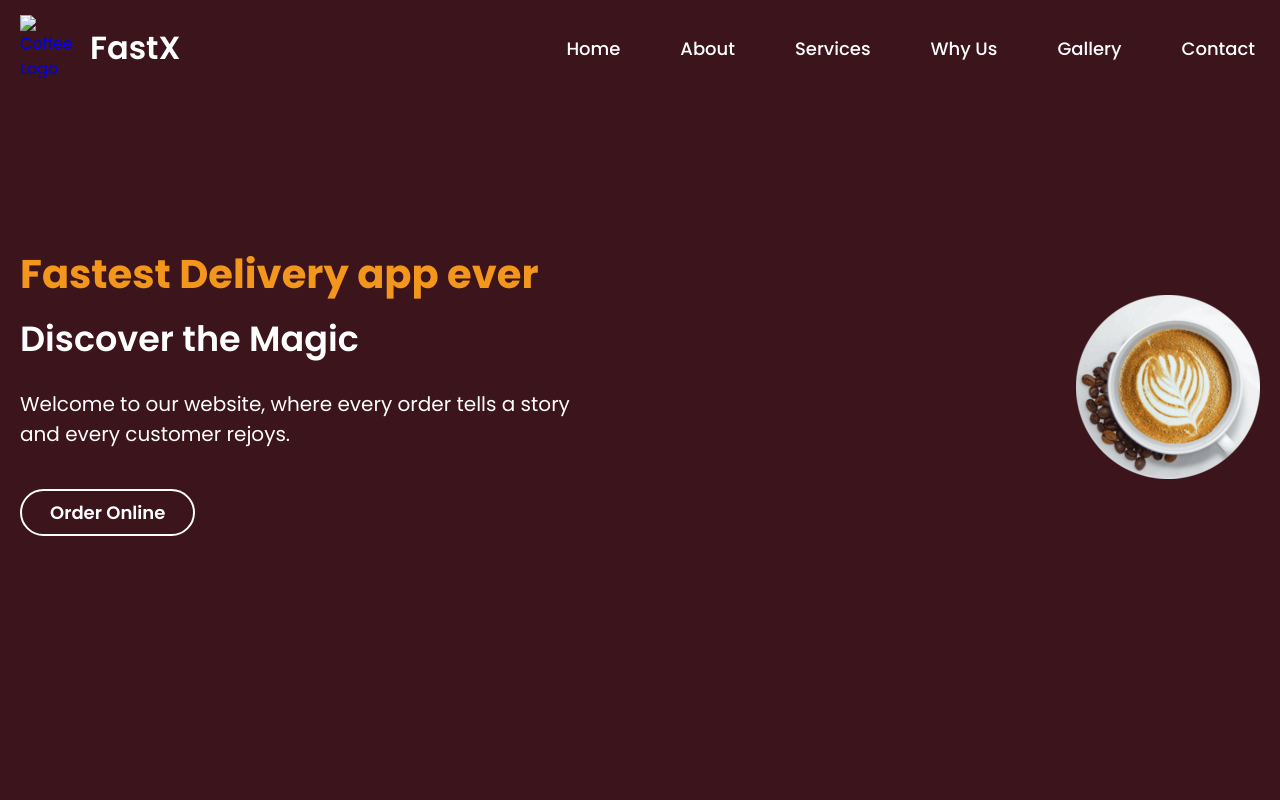
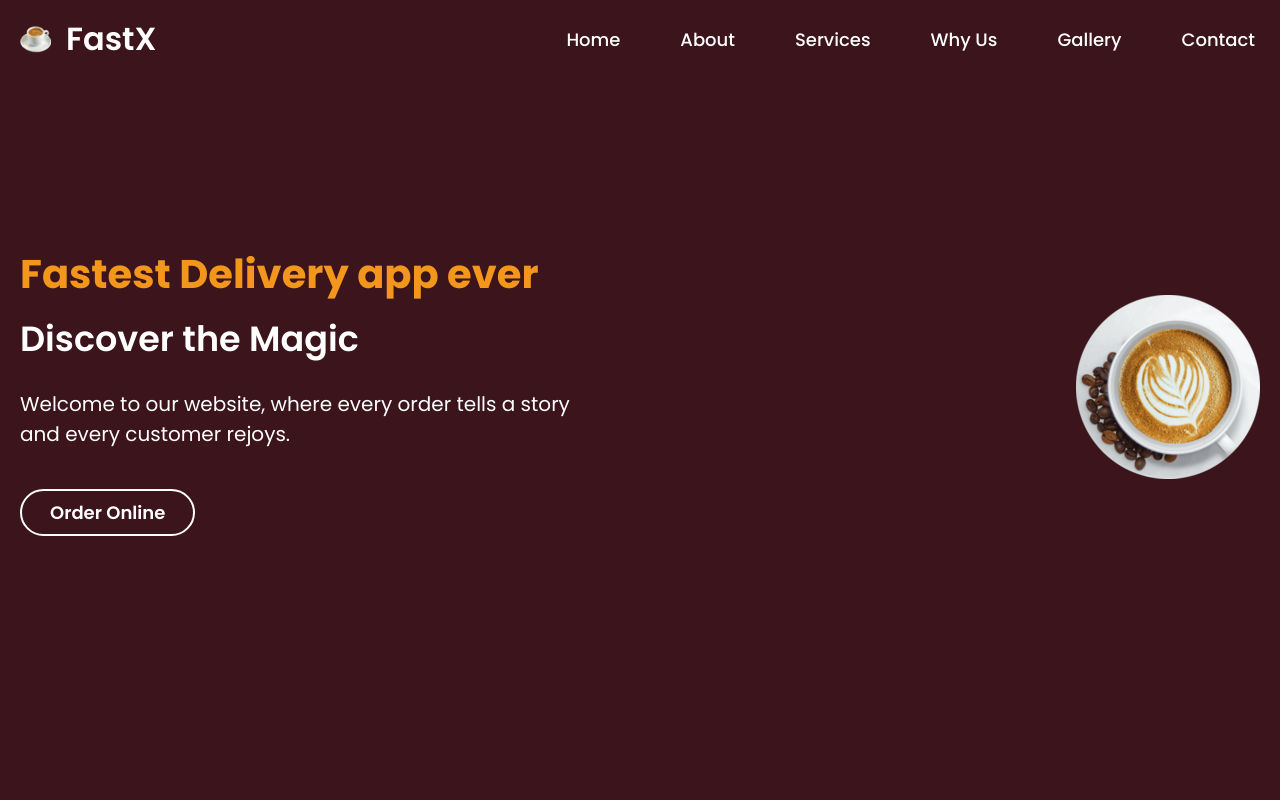
Before and after one commit to vishnu2812/Fastx, a plain HTML site: page index.html in a window 1280 px wide. Shown: the top 800 px of the page. Drawn offline with nearby package versions, Linux system fonts and the light colour scheme; files whose address does not match are found by name.

Commit message:
index.html

```diff
--- a/index.html
+++ b/index.html
@@ -15,7 +15,7 @@
         <nav>
             <div class="nav_logo">
                 <a href="#">
-                    <img src="images/coffee_logo.png" alt="Coffee Logo" />
+                    <img src="coffee_logo.png" alt="Coffee Logo" />
                     <h2>FastX</h2>
                 </a>
             </div>
```
